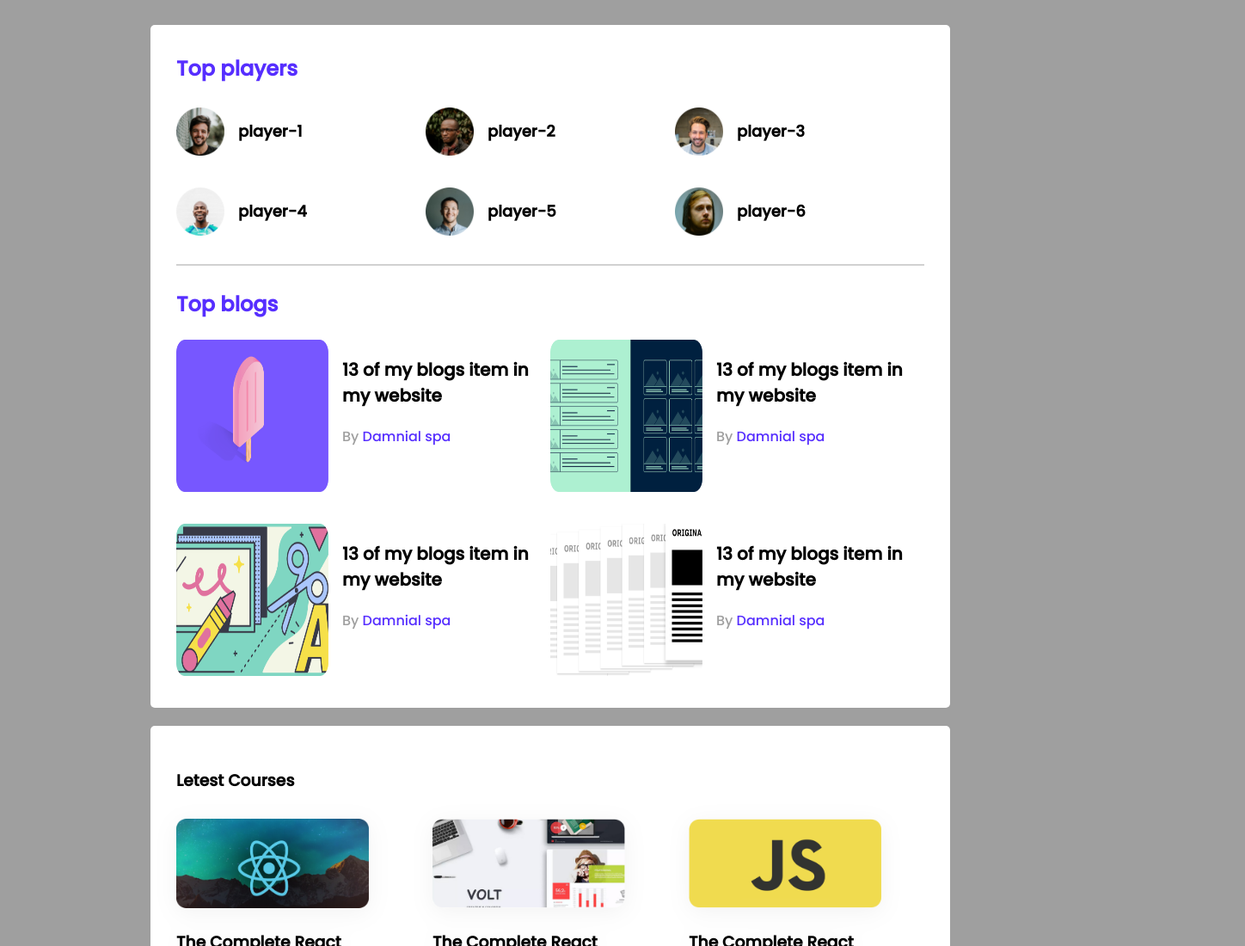
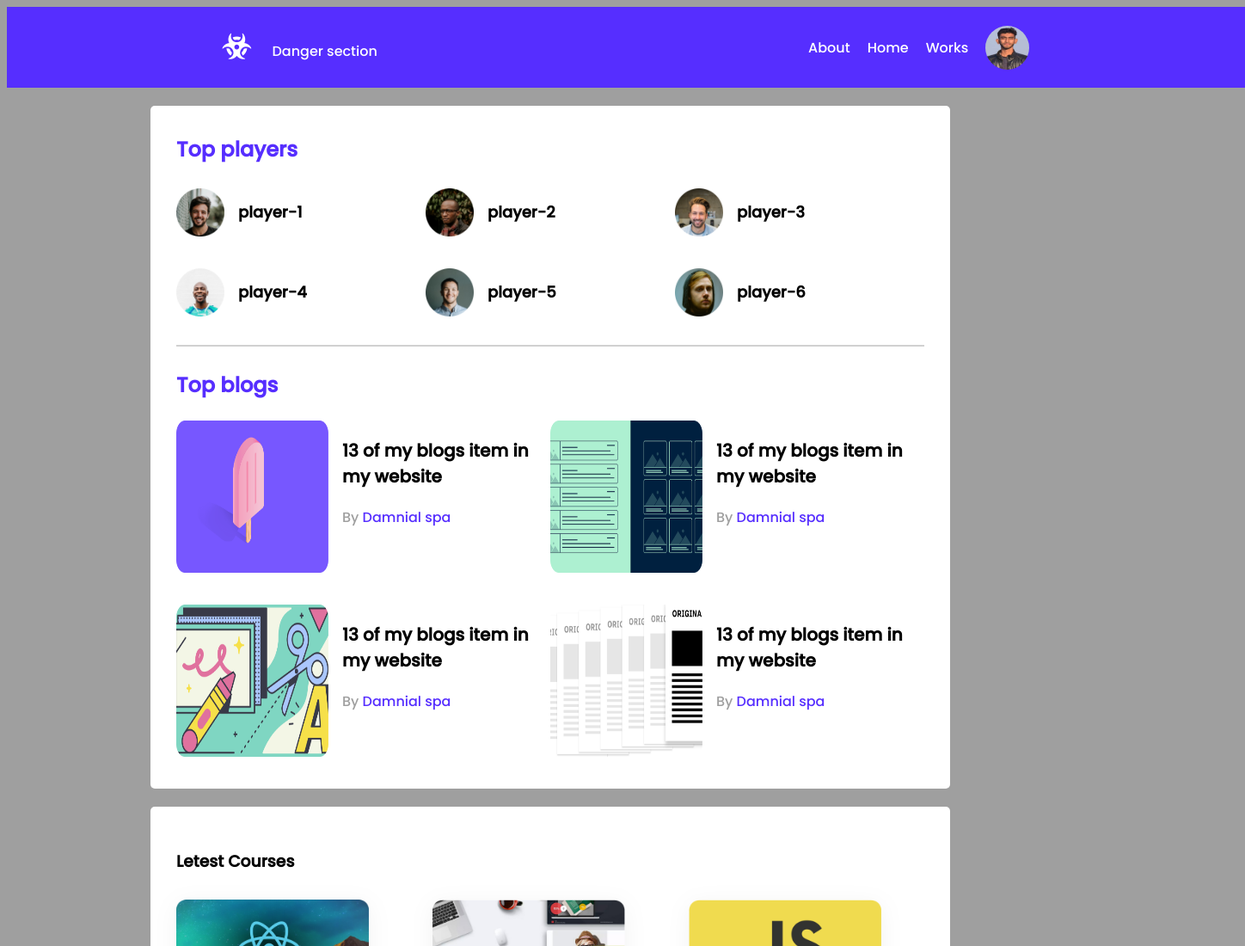
Before and after one commit to tanvershikder/leader-bord-css3, a plain HTML site: page index.html in a window 1280 px wide. Shown: the top 1100 px of the page at 86% size, 1448 px wide, since content can reach past the window. Drawn offline with Linux system fonts and the light colour scheme.

Commit message:
this is for nav bar

```diff
--- a/index.html
+++ b/index.html
@@ -12,8 +12,19 @@
 </head>
 <body>
     <!-- header start -->
-    <header>
-
+    <header class="nab-item">
+        <div class="nav-items">
+            <div class="logo-name">
+                <i class="fas fa-biohazard fav-danger"></i>
+                Danger section
+            </div>
+            <div class="about-sec">
+                <a href="">About</a>
+                <a href="">Home</a>
+                <a href="">Works</a>
+                <img src="images/tan.jpg" alt="">
+            </div>
+        </div>
     </header>
     <!-- header end -->
     <main>
--- a/style.css
+++ b/style.css
@@ -3,6 +3,41 @@
 @import url('https://fonts.googleapis.com/css2?family=Poppins:wght@500&display=swap');
 
 /* common style and utilitis */
+.nab-item{
+    width: 100%;
+}
+.fav-danger{
+    font-size: 30px;
+    margin-right: 20px;
+}
+.nav-items{
+    background-color:#562EFF;
+    width: 1440px;
+    height: 94px;
+    color: white;
+    display: flex;
+    align-items: center;
+    justify-content: space-around;
+}
+/* .logo-name{
+    left: 250px;
+} */
+.about-sec{
+    display: flex;
+    align-items: center;
+}
+.about-sec img{
+    width: 51px;
+    height: 51px;
+    border-radius: 50%;
+}
+.about-sec a{
+    text-decoration: none;
+    margin-right: 20px;
+    color: white;
+    font-size: 16px;
+}
+/* navber end  */
 
 body{
     font-family: 'Poppins', sans-serif;
```
Also changed, not shown: images/tan.jpg (added).
